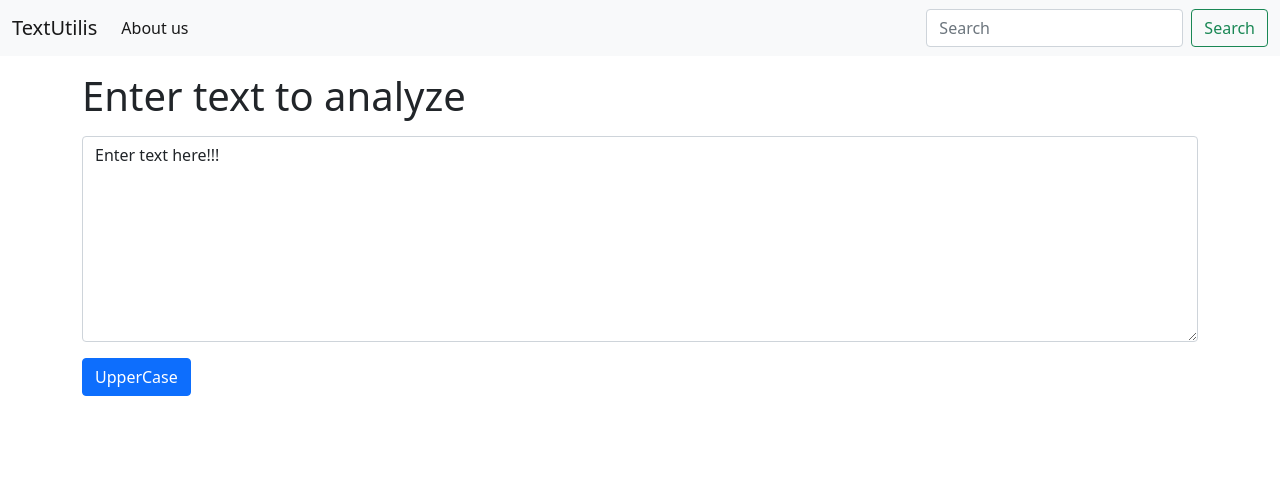
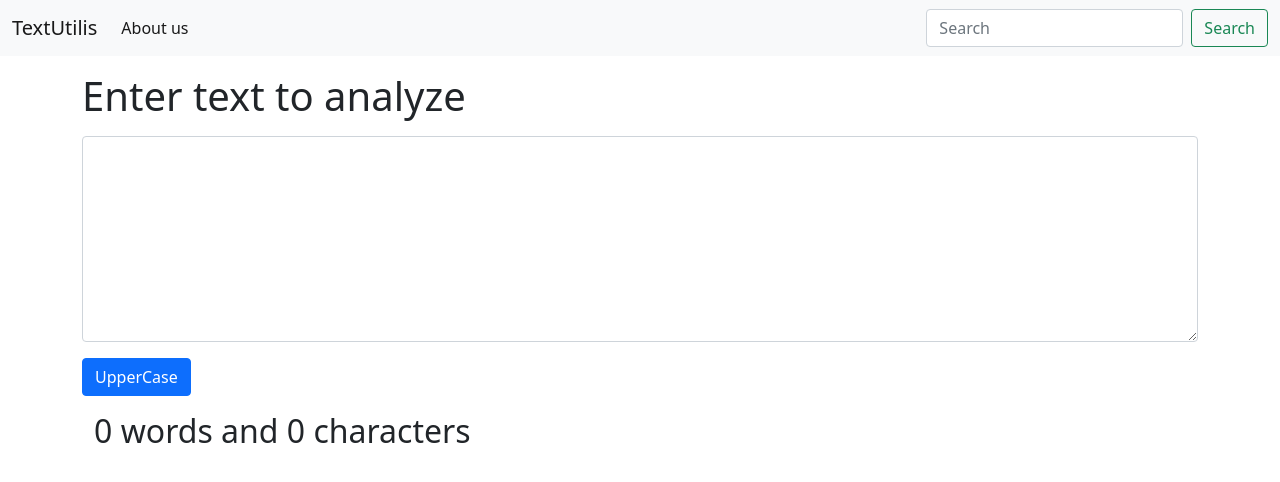
Before and after one commit to waleed677/TextUtilis-React-App, a React (Create React App) app: page / in a window 1280 px wide. Shown: the top 482 px of the page. Built offline with nearby package versions, Linux system fonts and the light colour scheme.

Commit message:
count words and characters

```diff
--- a/src/components/TextForm.js
+++ b/src/components/TextForm.js
@@ -1,7 +1,7 @@
 import React, { useState } from "react";
 
 export default function TextForm(props) {
-  const [text, setText] = useState("Enter text here!!!");
+  const [text, setText] = useState("");
 
   const handleChange = (event) => {
     setText(event.target.value);
@@ -28,6 +28,12 @@ export default function TextForm(props) {
           UpperCase
         </button>
       </div>
+
+      <div className="container">
+        <h2>
+          {text.split(" ").length - 1} words and {text.length} characters
+        </h2>
+      </div>
     </>
   );
 }
```
